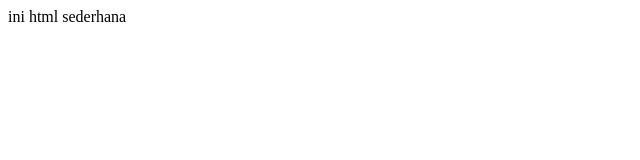
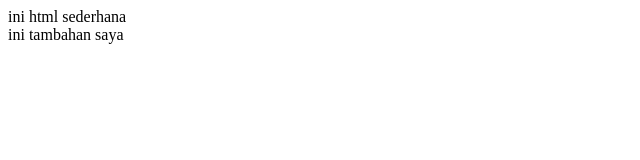
Before and after one commit to sulaemansantoso/git101, a plain HTML site: page index.html in a window 1280 px wide. Shown: the whole page, without its empty margins (0-640 px from the left). Drawn offline with Linux system fonts and the light colour scheme.

Commit message:
penambahan div

```diff
--- a/index.html
+++ b/index.html
@@ -10,5 +10,8 @@
     <div>
         ini html sederhana
     </div>
+    <div>
+        ini tambahan saya
+    </div>
 </body>
 </html>
```
